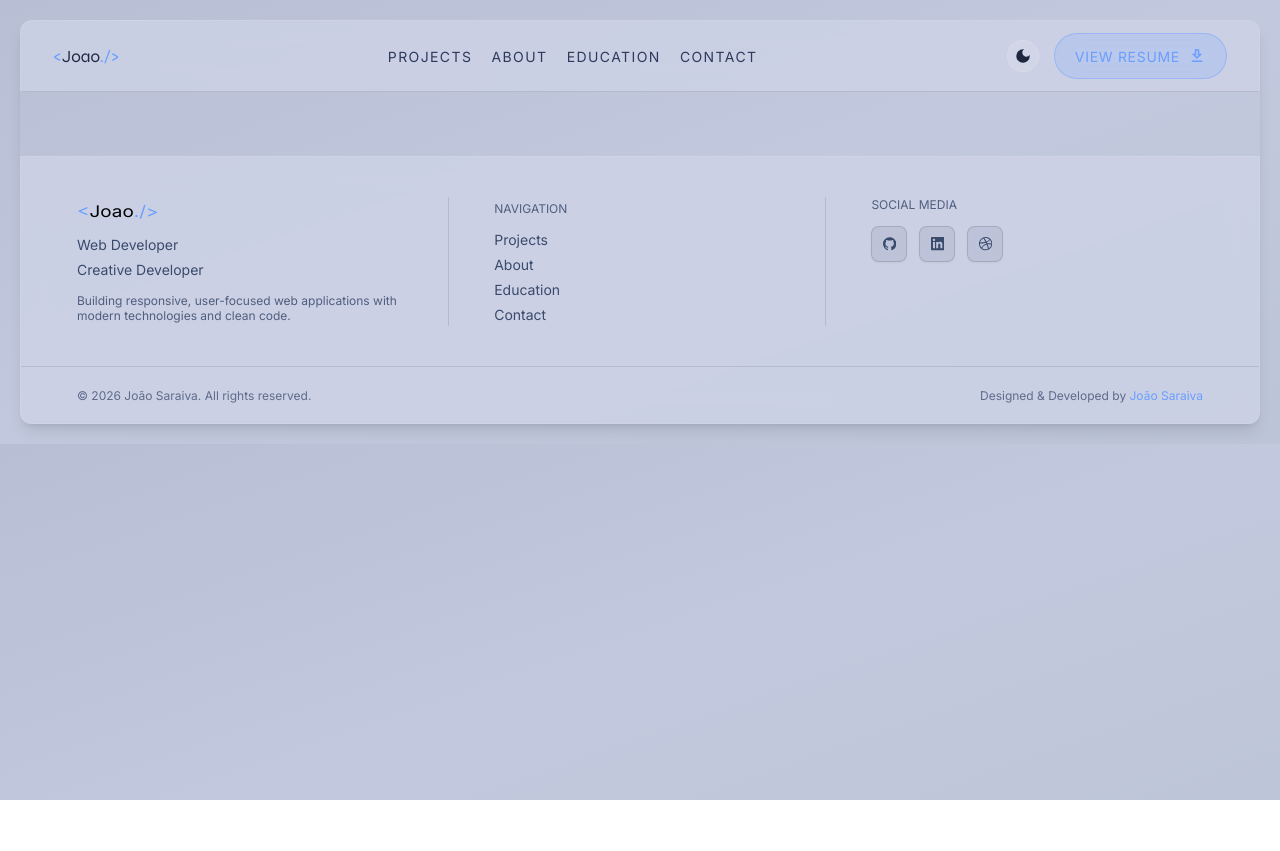
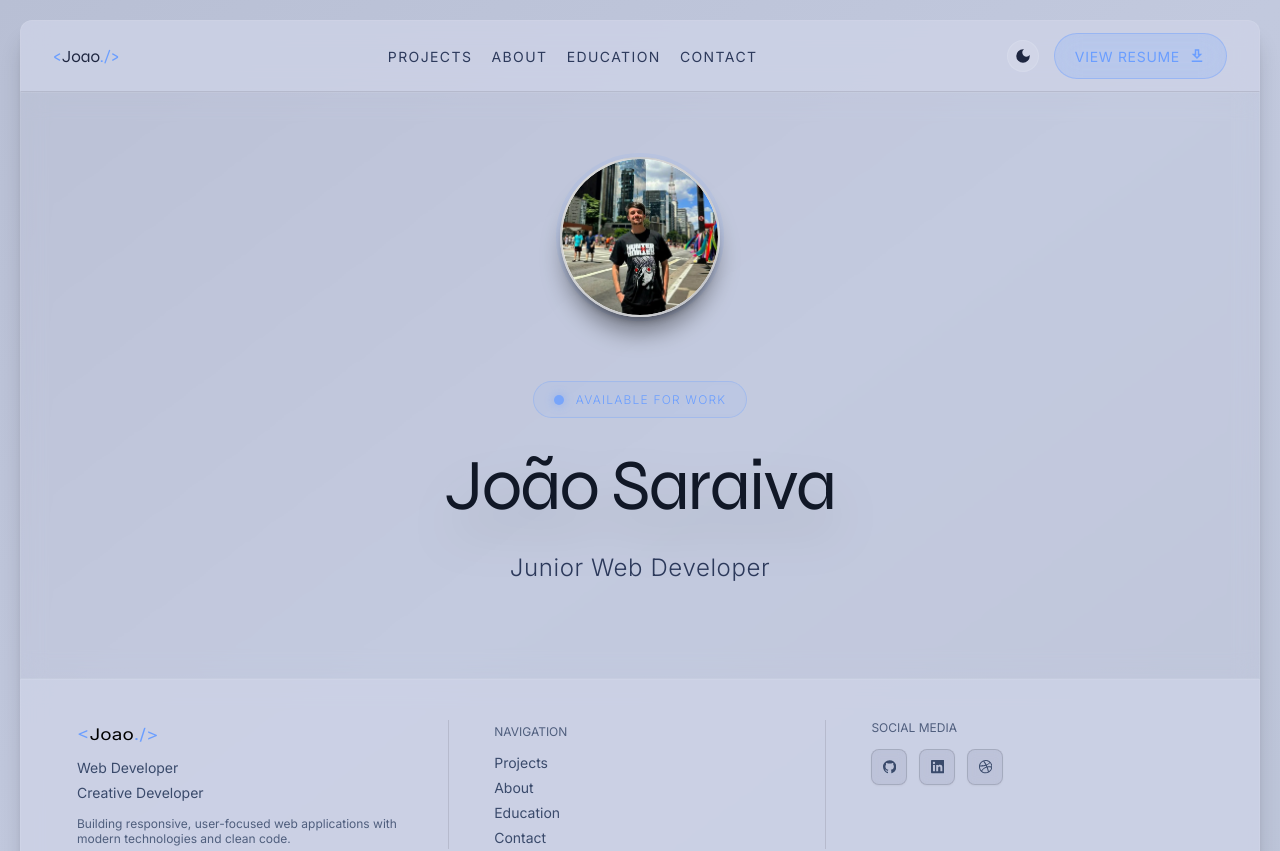
Before and after one commit to joaosaraiva1999/portfolio-joaosaraiva, a React app in the folder portfolio/: page / in a window 1280 px wide. Shown: the top 851 px of the page. Before the commit the page ends 800 px from the top, so only its background shows below. Built offline with nearby package versions, Linux system fonts and the light colour scheme; the HTML template or start-up script is replaced by a standard one.

Commit message:
Started the Home Page / Readme updated

```diff
--- a/portfolio/src/components/Header/Header.css
+++ b/portfolio/src/components/Header/Header.css
@@ -1,4 +1,4 @@
-@import url('https://fonts.googleapis.com/css2?family=Inter:wght@300;400;500;600&family=Syne:wght@400;500;600;700;800&display=swap');
+
 
 .header {
   max-width: 100%;
@@ -23,6 +23,7 @@
   font-family: 'Syne', sans-serif;
   font-weight: 400;
   font-size: 17px;
+  cursor: pointer;
 }
 
 .buttons {
--- a/portfolio/src/components/Header/Header.jsx
+++ b/portfolio/src/components/Header/Header.jsx
@@ -41,7 +41,7 @@ export default function Header() {
       </nav>
       <header>
         <div className={`header ${theme}`}>
-          <div className={`logo ${theme}`}>
+          <div className={`logo ${theme}`} onClick={() => window.location.href = '#home'}>
             <span style={{ color: '#6B9EFF' }}>{'<'}</span>Joao<span style={{ color: '#6B9EFF' }}>{'./>'}</span>
           </div>
           <div className={`links ${theme}`}>
@@ -66,7 +66,7 @@ export default function Header() {
             </div>
           </div>
         </div>
-      </header>
+      </header >
     </>
   )
 }
--- a/portfolio/src/index.css
+++ b/portfolio/src/index.css
@@ -1,3 +1,5 @@
+@import url('https://fonts.googleapis.com/css2?family=Inter:wght@300;400;500;600&family=Syne:wght@400;500;600;700;800&display=swap');
+
 * {
   margin: 0;
   padding: 0;
@@ -6,15 +8,21 @@
 
 body {
   font-family: 'Inter', sans-serif;
-  background-color: #0f0f13;
+  background:
+    radial-gradient(ellipse at top left, rgba(107, 158, 255, 0.08) 0%, transparent 50%),
+    radial-gradient(ellipse at bottom right, rgba(107, 158, 255, 0.05) 0%, transparent 50%),
+    #1a1a1a;
+  min-height: 100vh;
   color: #333;
   margin: 20px;
 }
 
 html[data-theme="light"] body {
+  color: #1e2640;
+  border-radius: 11px !important;
+  box-shadow:
+    0 20px 25px -5px rgba(0, 0, 0, 0.2),
+    0 8px 10px -6px rgba(0, 0, 0, 0.2);
+  overflow-x: hidden;
   background: linear-gradient(to bottom right, #b8bfd4, #c2c9de, #bcc4d8);
-  color: #1e2640;
-  box-shadow: 0 10px 15px -3px rgba(0, 0, 0, 0.10), 0 4px 6px -4px rgba(0, 0, 0, 0.10);
-  border-radius: 11px !important;
-  overflow-x: hidden;
 }
--- a/portfolio/src/pages/Home/Home.css
+++ b/portfolio/src/pages/Home/Home.css
@@ -1,3 +1,168 @@
-.home-page {
-  padding: 2rem;
+.hero {
+  width: 100%;
+  height: auto;
+  background: rgba(255, 255, 255, 0.03);
+  backdrop-filter: blur(12px);
+  border: 1px solid rgba(255, 255, 255, 0.08);
+  padding: 64px;
 }
+
+.hero_profile {
+  width: 100%;
+  display: flex;
+  align-items: center;
+  justify-content: center;
+  flex-direction: column;
+}
+
+.hero_img {
+  width: 160px;
+  height: 160px;
+  overflow: hidden;
+  border-radius: 50%;
+  overflow: hidden;
+  border: 2px solid rgba(255, 255, 255, 0.08);
+  background: linear-gradient(to bottom right, rgba(255, 255, 255, 0.06), rgba(255, 255, 255, 0.03));
+  backdrop-filter: blur(4px);
+  box-shadow:
+    0 20px 25px -5px rgba(0, 0, 0, 0.4),
+    0 8px 10px -6px rgba(0, 0, 0, 0.4),
+    0 0 0 4px rgba(107, 158, 255, 0.10);
+  transition: all 500ms ease;
+  margin-bottom: 64px;
+}
+
+.hero_img img {
+  width: 100%;
+  height: 100%;
+  object-fit: cover;
+  display: block;
+  border-radius: 50%;
+}
+
+.hero-work-status {
+  display: inline-flex;
+  align-items: center;
+  gap: 12px;
+  padding: 10px 20px;
+  background: rgba(255, 255, 255, 0.03);
+  border: 1px solid rgba(255, 255, 255, 0.08);
+  backdrop-filter: blur(4px);
+  border-radius: 9999px;
+  transition: background-color 300ms ease, border-color 300ms ease;
+  margin-bottom: 24px;
+}
+
+.profile-name {
+  width: 100%;
+  display: flex;
+  align-items: center;
+  justify-content: center;
+}
+
+.profile-name h2 {
+  color: #ffffff;
+  font-weight: 300;
+  letter-spacing: -0.025em;
+  filter: drop-shadow(0 25px 25px rgba(0, 0, 0, 0.15));
+  transition: color 300ms ease;
+  font-size: 60px;
+  font-family: 'Syne', sans-serif;
+  margin-bottom: 24px;
+}
+
+.dot {
+  display: inline-block;
+  width: 10px;
+  height: 10px;
+  background-color: #6B9EFF;
+  border-radius: 9999px;
+  box-shadow: 0 0 10px 2px rgba(107, 158, 255, 0.4);
+  animation: pulse 2s cubic-bezier(0.4, 0, 0.6, 1) infinite;
+}
+
+.work-status-text {
+  color: #6B9EFF;
+  font-size: 14px;
+  letter-spacing: 0.1em;
+  font-weight: 300;
+  font-size: 12px;
+}
+
+.profile-title {
+  width: 100%;
+  display: flex;
+  align-self: center;
+  justify-content: center;
+}
+
+.profile-title p {
+  color: rgba(255, 255, 255, 0.60);
+  font-weight: 300;
+  letter-spacing: 0.025em;
+  transition: color 300ms ease;
+  font-size: 18px;
+  margin-bottom: 32px;
+}
+
+/*Hover Effects*/
+
+.hero_img:hover {
+  box-shadow:
+    0 20px 25px -5px rgba(0, 0, 0, 0.4),
+    0 8px 10px -6px rgba(0, 0, 0, 0.4),
+    0 0 0 4px rgba(107, 158, 255, 0.20);
+}
+
+/*Theme Effects*/
+
+.profile-title p.light {
+  color: #2d3a5c;
+}
+
+.profile-name h2.light {
+  color: #111827;
+}
+
+.hero-work-status.light {
+  background: rgba(107, 158, 255, 0.10);
+  border: 1px solid rgba(107, 158, 255, 0.30);
+}
+
+.hero_img.light {
+  border-radius: 9999px;
+  overflow: hidden;
+  border: 2px solid rgba(0, 0, 0, 0.15);
+  background: linear-gradient(to bottom right, #ffffff, #e5e7eb);
+  backdrop-filter: blur(4px);
+}
+
+.hero.light {
+  backdrop-filter: blur(12px);
+}
+
+/*Keyframes*/
+
+@keyframes pulse {
+
+  0%,
+  100% {
+    opacity: 1;
+  }
+
+  50% {
+    opacity: 0.5;
+  }
+}
+
+/*Media Queries*/
+
+@media (min-width: 768px) {
+  .profile-name h2 {
+    font-size: 72px;
+  }
+
+  .profile-title p {
+    font-size: 24px;
+  }
+}
--- a/portfolio/src/pages/Home/Home.jsx
+++ b/portfolio/src/pages/Home/Home.jsx
@@ -1,8 +1,31 @@
 import './Home.css'
+import { useContext } from 'react'
+import { ThemeContext } from '../../context/ThemeContext.jsx'
+import profile_pic from '../../assets/portfolio-pic.jpg'
 
 export default function Home() {
+  const { theme, toggleTheme } = useContext(ThemeContext)
+
   return (
     <main className="home-page">
+      <section className={`hero ${theme}`}>
+        <section className={`hero_profile ${theme}`}>
+          <div className={`hero_img ${theme}`}>
+            <img src={profile_pic} alt="Profile Picture" />
+          </div>
+          <div className={`hero-work-status ${theme}`}>
+            <span className='dot'></span>
+            <span className={`work-status-text ${theme}`}>AVAILABLE FOR WORK</span>
+          </div>
+          <div className="profile-name">
+            <h2 className={theme}>João Saraiva</h2>
+          </div>
+          <div className="profile-title">
+            <p className={theme}>Junior Web Developer</p>
+          </div>
+        </section>
+        <div className={`hero_skills ${theme}`}></div>
+      </section>
     </main>
   )
 }
```
Also changed, not shown: portfolio/src/assets/portfolio-pic.jpg (added), 1 other file (tests, documents, lock files or other folders).
